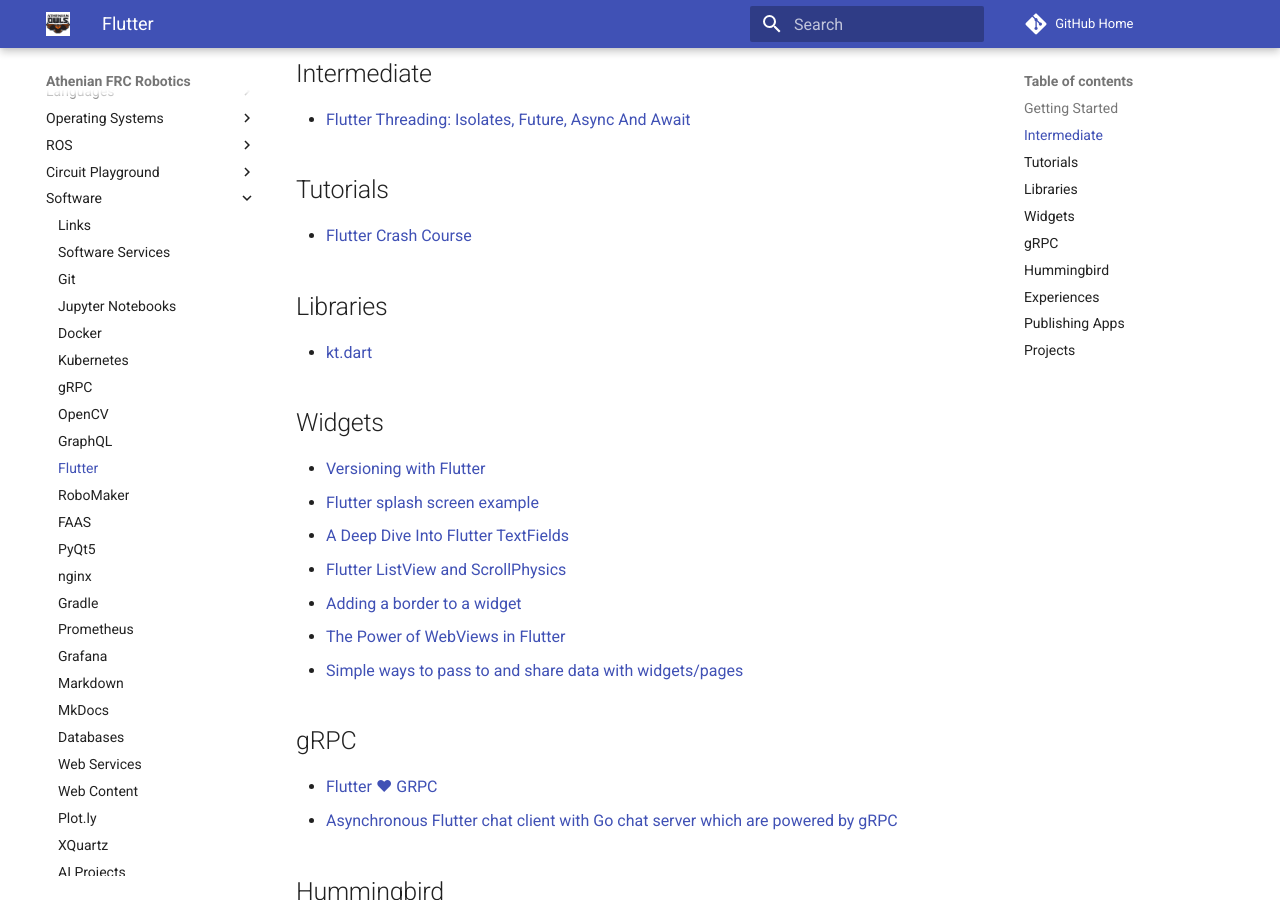
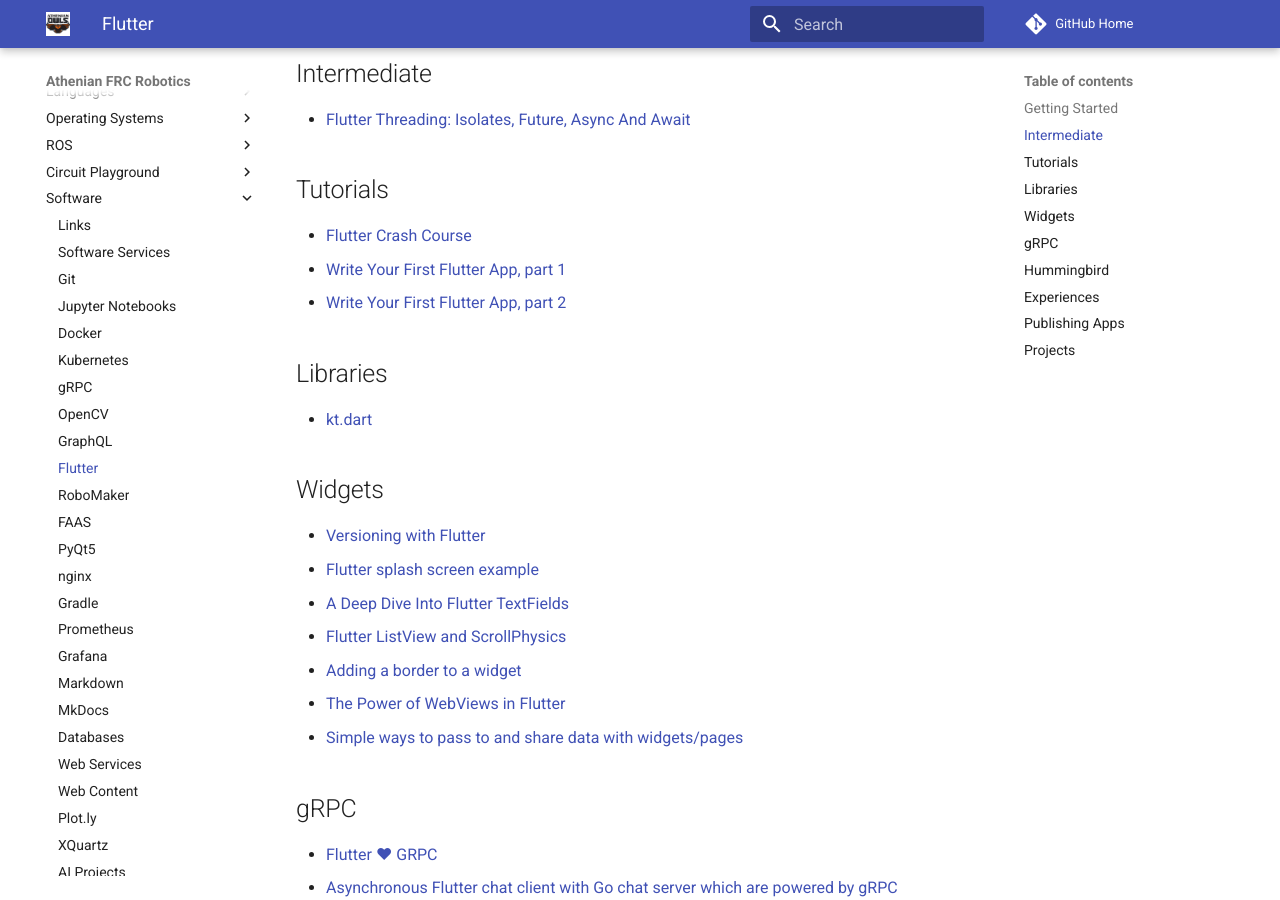
Before and after one commit to athenian-robotics/athenian-robotics-mkdocs, an MkDocs documentation site: the page built from docs/flutter.md, in a window 1280 px wide and 900 px high, scrolled down 743 px. Built offline with MkDocs 1.6.1 and Material for MkDocs 9.7.7, drawn with Linux system fonts in a browser that asks for light colours; comment, search, counter and statistics services are not loaded.

Commit message:
Update docs

```diff
--- a/docs/flutter.md
+++ b/docs/flutter.md
@@ -23,6 +23,8 @@
 
 ## Tutorials
 * [Flutter Crash Course](https://fluttercrashcourse.com)
+* [Write Your First Flutter App, part 1](https://codelabs.developers.google.com/codelabs/first-flutter-app-pt1/index.html?index=..%2F..index#0)
+* [Write Your First Flutter App, part 2](https://codelabs.developers.google.com/codelabs/first-flutter-app-pt2/index.html?index=..%2F..index#0)
 
 ## Libraries
 * [kt.dart](https://github.com/passsy/kt.dart)
```
Also changed, not shown: docs/grafana.md (+2 -0 lines).
